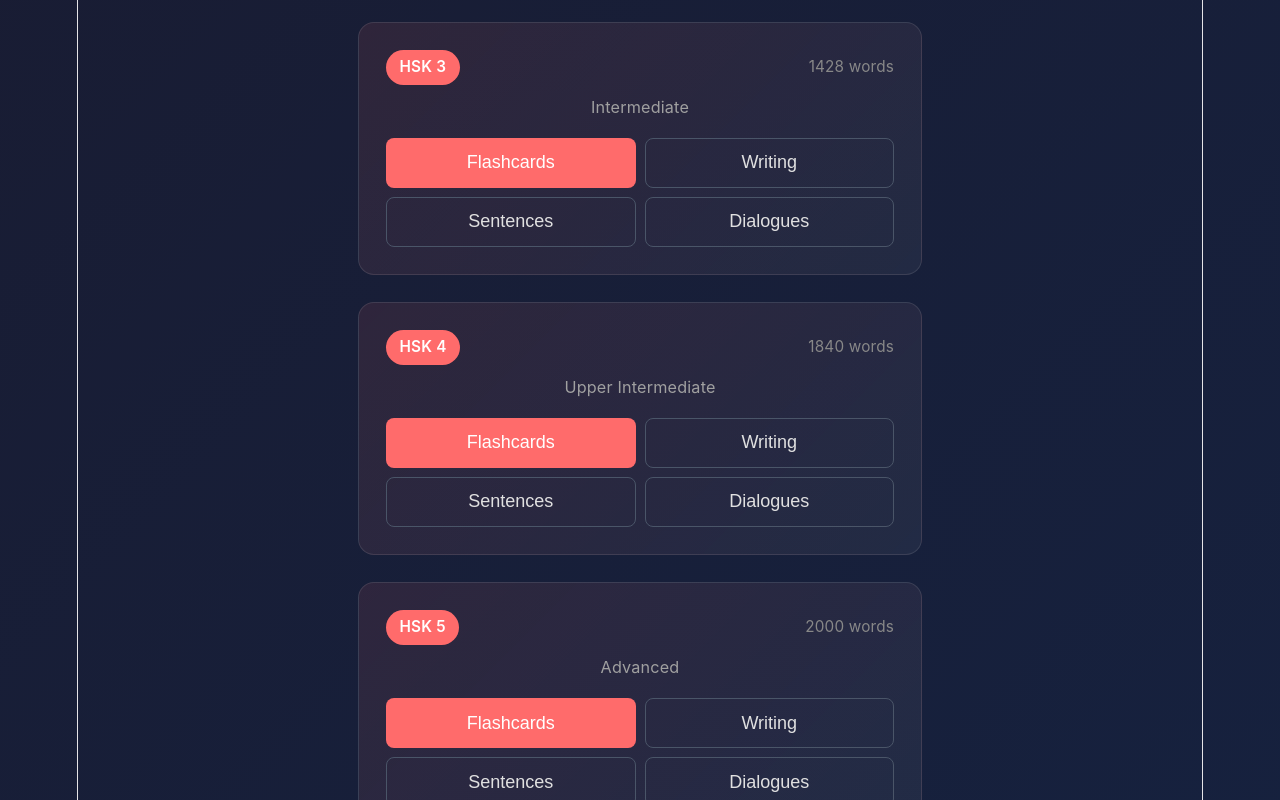
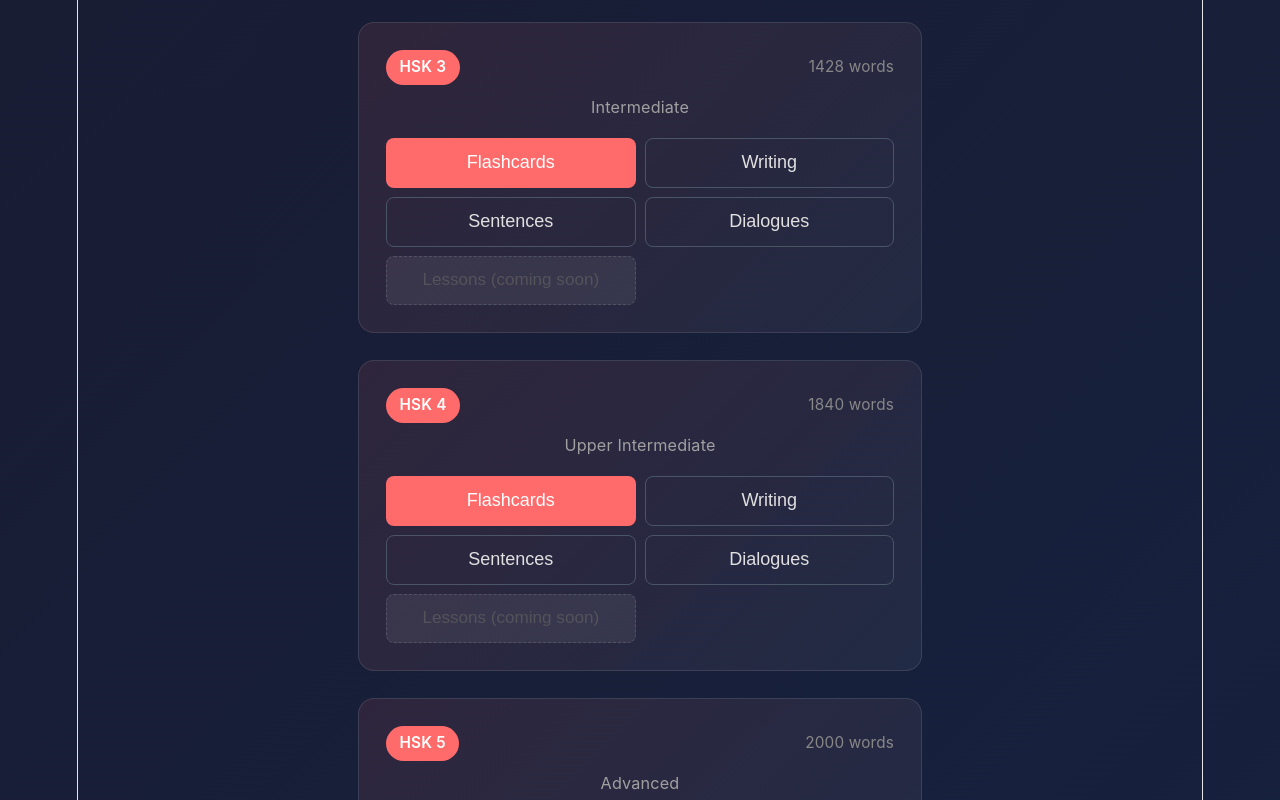
Before and after one commit to volta-agent/volta-chinese, a Svelte app: page / in a window 1280 px wide. Shown: the part 1180-1980 px from the top of the page. Built offline with nearby package versions, Linux system fonts and the light colour scheme.

Commit message:
Add 'Lessons (coming soon)' button for HSK 3-5 levels

```diff
--- a/src/App.svelte
+++ b/src/App.svelte
@@ -662,6 +662,14 @@ let currentSentenceWord = $state(null); // The word being studied
 			>
 				Lessons
 			</button>
+		{:else}
+			<button
+				type="button"
+				class="btn-lessons-disabled"
+				disabled
+			>
+				Lessons (coming soon)
+			</button>
 		{/if}
     </div>
  {#if progress[lvl.level]?.reviewCount > 0}
@@ -1933,6 +1941,18 @@ margin-top: 1.5rem;
 	box-shadow: 0 4px 12px rgba(74, 222, 128, 0.3);
 }
 
+.btn-lessons-disabled {
+	width: 100%;
+	background: rgba(255, 255, 255, 0.1);
+	color: #666;
+	border: 1px dashed rgba(255, 255, 255, 0.2);
+	padding: 0.75rem;
+	border-radius: 8px;
+	font-size: 0.95rem;
+	cursor: not-allowed;
+	opacity: 0.7;
+}
+
  /* Lesson Player View */
 .lesson-player-view {
 	padding: 1rem;
```
Also changed, not shown: 1 other file (tests, documents, lock files or other folders). Lines whose indentation alone changed are shown as unchanged.
